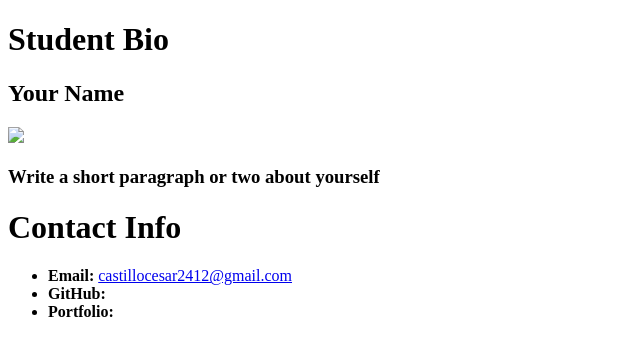
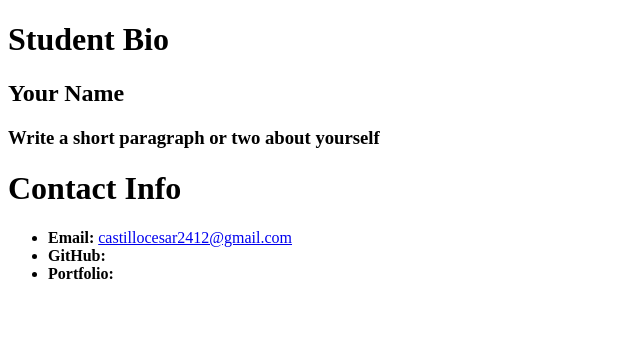
Before and after one commit to ceca24/bootcamp-activities, a plain HTML site: page index.html in a window 1280 px wide. Shown: the whole page, without its empty margins (0-640 px from the left). Drawn offline with Linux system fonts and the light colour scheme.

Commit message:
First Commit

```diff
--- a/index.html
+++ b/index.html
@@ -9,8 +9,6 @@
   <body>
     <h1>Student Bio</h1>
     <h2>Your Name</h2>
-
-    <img src="./assets/pooch.png"/img>
 
     <p><h3>Write a short paragraph or two about yourself</h3></p>
 
```
